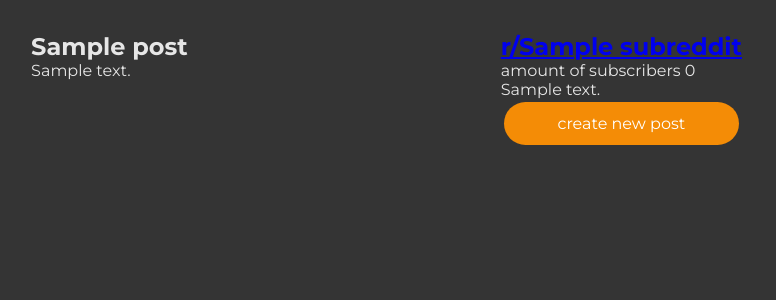
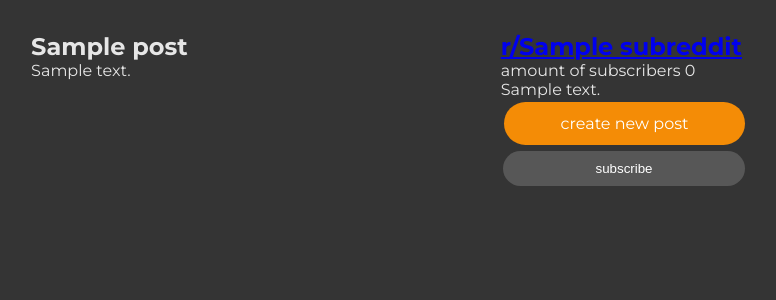
Before and after one commit to IanSpeelman/simplereddit, a Node server app: page /r in a window 1280 px wide. Shown: the part 80-380 px from the top of the page, without its empty margins (410-1186 px from the left). Run offline with Node 20, Linux system fonts and the light colour scheme; tables that the repository leaves empty hold one stand-in row (values such as "Sample post"); some libraries are stand-ins or nearby versions.

Commit message:
implementin subscribing and unsubscribing functionality

```diff
--- a/index.js
+++ b/index.js
@@ -20,6 +20,7 @@ const {
       createSub,
       createPost,
       logout,
+      subscribe,
 } = require("./routes")
 
 app.use(express.urlencoded({ extended: true }));
@@ -37,6 +38,7 @@ app.post("/login", postLogin)
 app.post("/register", postRegister)
 app.post("/r", createSub)
 app.post("/r/:sub", createPost)
+app.post("/r/:sub/subscribe", subscribe)
 // app.post("/r", createSub)
 
 app.get("*", notfound);
--- a/public/css/style.css
+++ b/public/css/style.css
@@ -59,7 +59,9 @@ header nav ul{
 
 }
 .button{
+      width: 100%;
       padding: .75em 1.5em;
+      border: none;
       border-radius: 5em;
       background-color: #575757;
       margin: .2em;
@@ -73,8 +75,8 @@ header nav ul{
       color: white;
 }
 .highlight{
+      color: black;
       background-color: #f48c06;
-      color: black;
       transition: box-shadow .2s ease-in-out;
       box-shadow: 0px 0px 0px #f48c06;
 }
--- a/routes.js
+++ b/routes.js
@@ -10,6 +10,7 @@ const homeMessage = {
 	"logout": "You have been logged out",
 	"subcreated": "New sub has been created",
 	"requirelogin":  "you need to be logged in to do this",
+	"alreadymember": "you are a member already, no need for this twice right?"
 	}
 
 module.exports.home = (req, res) => {
@@ -34,7 +35,8 @@ module.exports.subView = async (req, res) => {
 	const sub = await schemas.Subreddit.find({ name: q });
 	if(sub.length){
 		const posts = await schemas.Post.find({ subreddit: q })
-		res.render("sub", { posts, sub: sub[0] , userid: req.session.login, username: req.session.username});
+		const subscribed = sub[0].members.includes(req.session.login)
+		res.render("sub", { posts, sub: sub[0], subscribed , userid: req.session.login, username: req.session.username});
 	}
 	else{
 		res.redirect(302, `/r/new?q=${q}`)
@@ -147,3 +149,36 @@ module.exports.createPost = async (req, res) => {
 			res.redirect(302, "/?q=oops")
 		})
 };
+module.exports.subscribe = async (req, res) => {
+	const {sub } = req.params
+	const { login } = req.session
+	if(login){
+		schemas.Subreddit.findOne({name: sub}).then(data => {
+			if(!data.members.includes(login)){
+				data.members.push(login)
+				schemas.Subreddit.updateOne({name: sub}, {members: data.members}).then(data => {
+					res.redirect(302, `/r?q=${sub}`)
+				})
+				.catch(err => {
+					res.redirect(302, "/?q=oops")
+				})
+			}
+			else{
+				const index = data.members.indexOf(req.session.login)
+				data.members.splice(index, 1)
+				schemas.Subreddit.updateOne({name: sub}, {members: data.members}).then(data => {
+					res.redirect(302, `/r?q=${sub}`)
+				})
+				.catch(err => {
+					res.redirect(302, "/?q=oops")
+				})
+			}
+		})
+		.catch(err => {
+			res.redirect(302, "/?q=oops")
+		})
+	}
+	else{
+		res.redirect(302, "/?q=requirelogin")
+	}
+}
--- a/views/sub.ejs
+++ b/views/sub.ejs
@@ -6,9 +6,10 @@
                   <p>amount of subscribers <%= sub.members.length %></p>
                   <p><%= sub.description %></p>
             </div>
-            <div class="highlight button">
+            <div class="button highlight">
                   <a href="/r/<%= sub.name %>/new"> create new post</a>
             </div>
+                  <button form="subscribe" class="button"><%= subscribed?"unsubscribe":"subscribe" %></button>
       </section>
       <section id="postcontainer">
             <% for( let i = 0; i < posts.length; i++ ) { %>
@@ -20,4 +21,5 @@
 
       </section>
 </div>
+<form action="/r/<%= sub.name %>/subscribe" method="post" id="subscribe"></form>
 <%- include("partials/footer") %>
```
